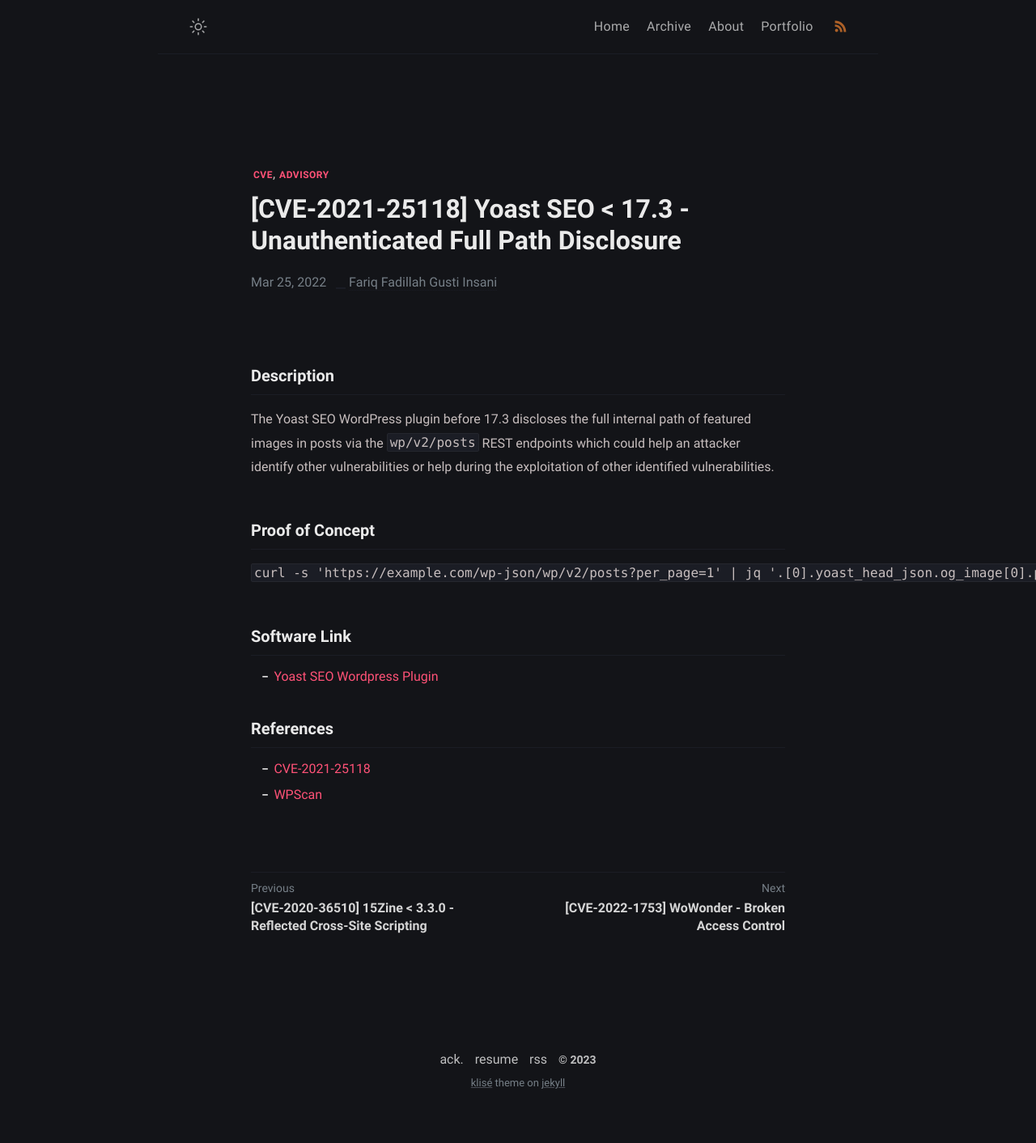
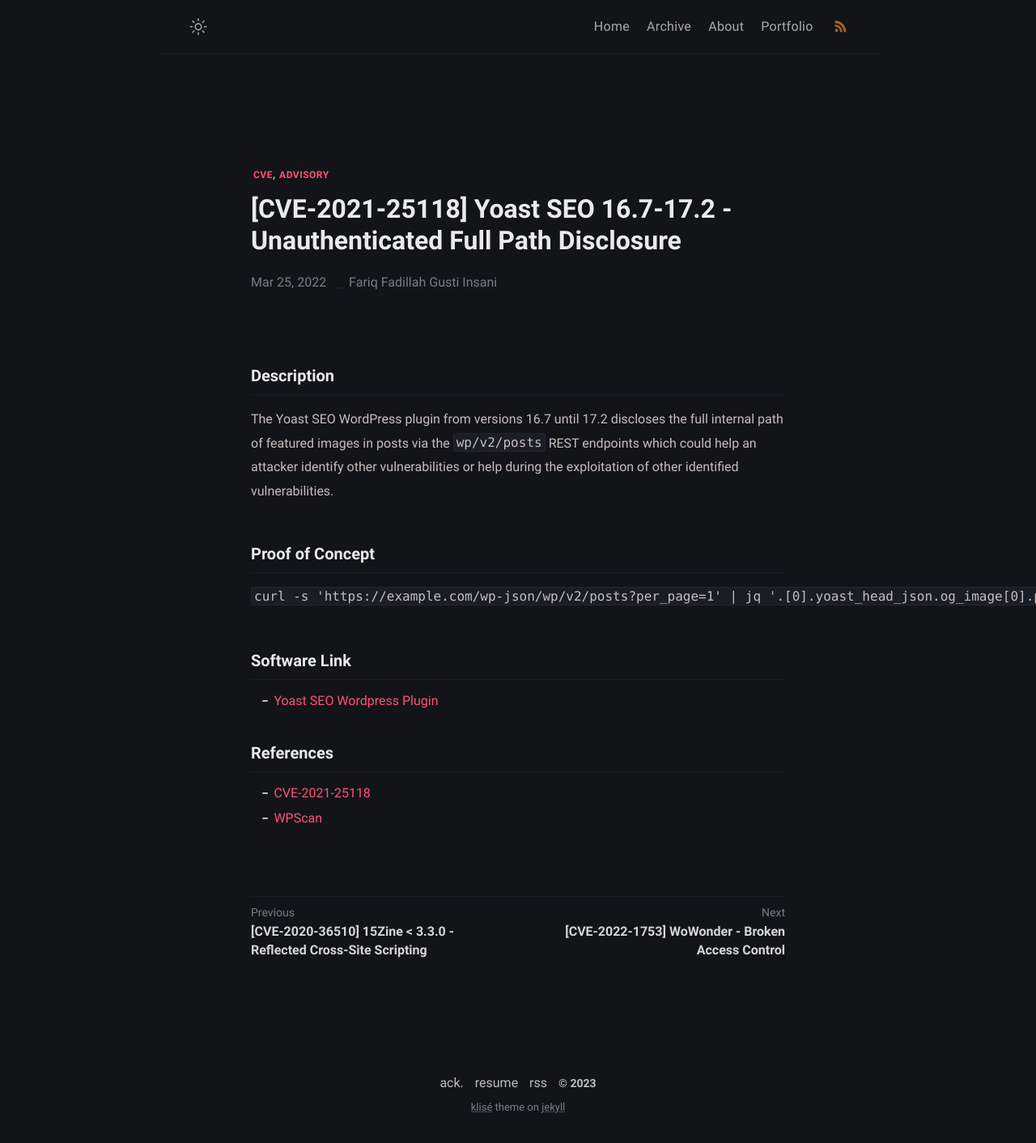
Before and after one commit to fariqfgi/fariqfgi.github.io, a Jekyll site: the page built from _posts/CVE-2021-25118/2022-03-25-CVE-2021-25118.md, in a window 1280 px wide. Shown: the whole page at 81% size. Built offline with Jekyll 4.4.1, drawn with Linux system fonts in a browser that asks for light colours; before the commit the page ends 1382 px from its top, so only the background shows below that.

Commit message:
Update: CVE-2021-25118

```diff
--- a/_posts/CVE-2021-25118/2022-03-25-CVE-2021-25118.md
+++ b/_posts/CVE-2021-25118/2022-03-25-CVE-2021-25118.md
@@ -1,12 +1,12 @@
 ---
-title: "[CVE-2021-25118] Yoast SEO < 17.3 - Unauthenticated Full Path Disclosure"
+title: "[CVE-2021-25118] Yoast SEO 16.7-17.2 - Unauthenticated Full Path Disclosure"
 date: 2022-03-25 10:00:00 +07:00
 tags: [cve, advisory]
-description: The Yoast SEO WordPress plugin before 17.3 discloses the full internal path of featured images in posts via the wp/v2/posts REST endpoints which could help an attacker identify other vulnerabilities or help during the exploitation of other identified vulnerabilities.
+description: The Yoast SEO WordPress plugin from versions 16.7 until 17.2 discloses the full internal path of featured images in posts via the wp/v2/posts REST endpoints which could help an attacker identify other vulnerabilities or help during the exploitation of other identified vulnerabilities.
 ---
 
 ### Description
-The Yoast SEO WordPress plugin before 17.3 discloses the full internal path of featured images in posts via the `wp/v2/posts` REST endpoints which could help an attacker identify other vulnerabilities or help during the exploitation of other identified vulnerabilities.
+The Yoast SEO WordPress plugin from versions 16.7 until 17.2 discloses the full internal path of featured images in posts via the `wp/v2/posts` REST endpoints which could help an attacker identify other vulnerabilities or help during the exploitation of other identified vulnerabilities.
 
 ### Proof of Concept
 `curl -s 'https://example.com/wp-json/wp/v2/posts?per_page=1' | jq '.[0].yoast_head_json.og_image[0].path'`
```
